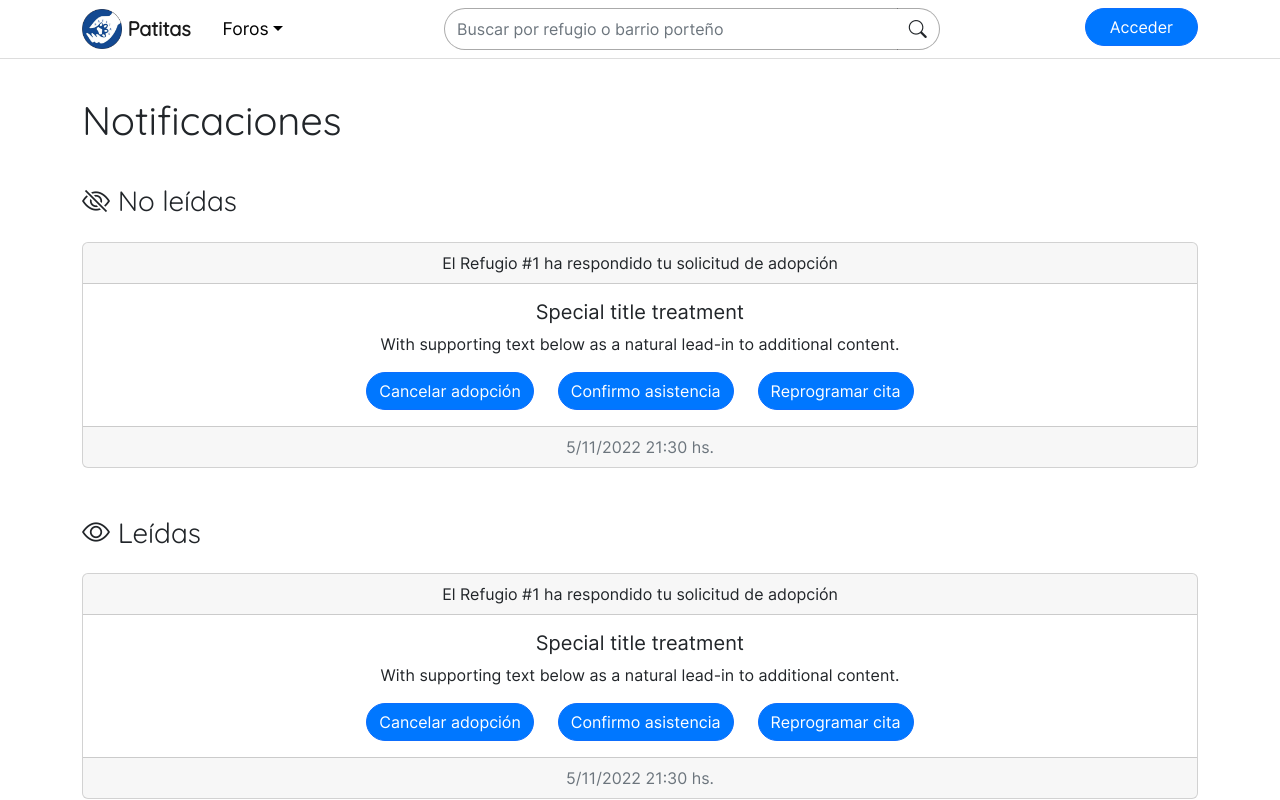
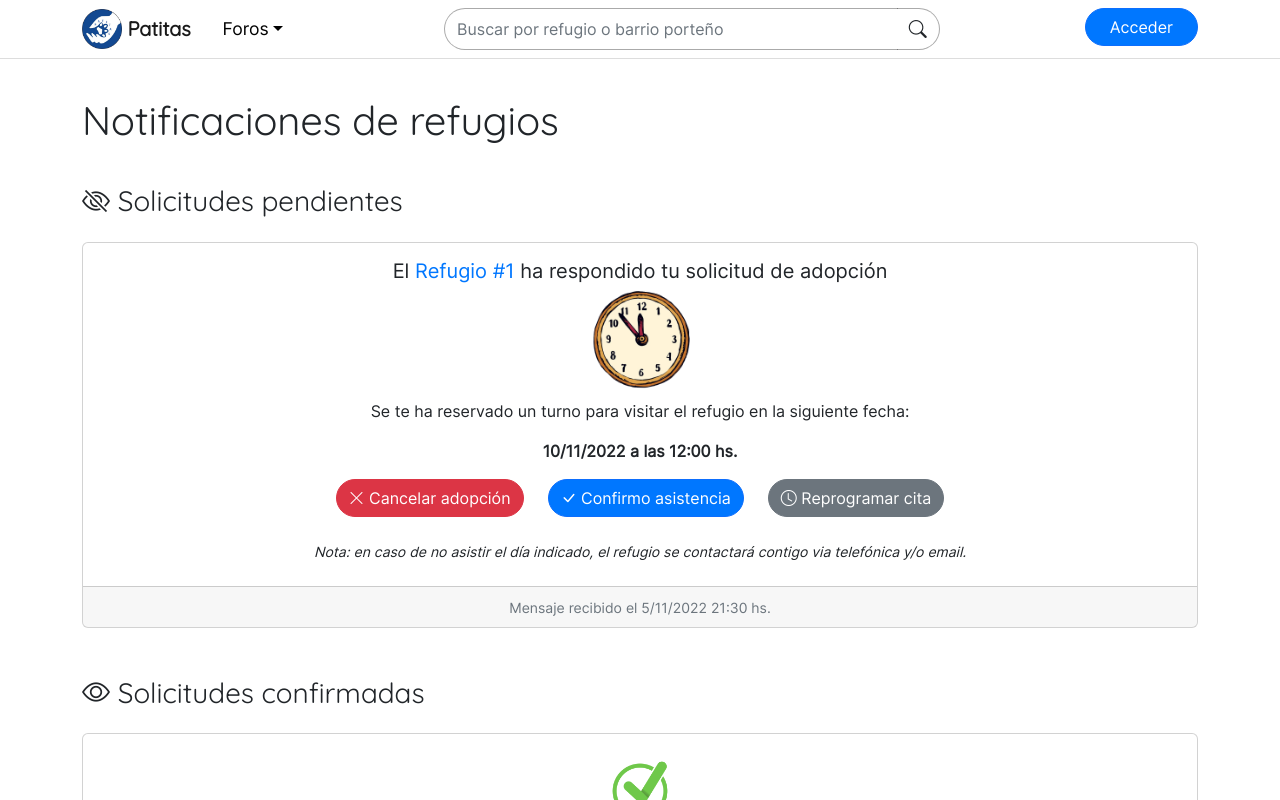
Before and after one commit to gustavo-vasquez/patitas-project, a React (Create React App) app: page /user/notifications in a window 1280 px wide. Shown: the top 800 px of the page. Built offline with nearby package versions, Linux system fonts and the light colour scheme.

Commit message:
Terminado el panel de notificaciones

```diff
--- a/public/css/site.css
+++ b/public/css/site.css
@@ -122,6 +122,9 @@ a{
 
 .btn-primary:hover {
 	background-color: #3b81ff !important;
+}
+
+button[class*="btn-"]:hover {
 	box-shadow: 0px 1px 4px 0px #424242;
 }
 
--- a/src/components/user/Notifications.jsx
+++ b/src/components/user/Notifications.jsx
@@ -1,31 +1,33 @@
+import {Link} from 'react-router-dom';
+
 function Notifications() {
     return (
         <div className="notifications-wrapper">
-            <h1>Notificaciones</h1>
-            <h3><i className="bi bi-eye-slash"></i> No leídas</h3>
+            <h1>Notificaciones de refugios</h1>
+            <h3><i className="bi bi-eye-slash"></i> Solicitudes pendientes</h3>
             <div className="card notification text-center">
-                <div className="card-header">El Refugio #1 ha respondido tu solicitud de adopción</div>
                 <div className="card-body">
-                    <h5 className="card-title">Special title treatment</h5>
-                    <p className="card-text">With supporting text below as a natural lead-in to additional content.</p>
-                    <button type="button" className="btn btn-primary me-4">Cancelar adopción</button>
-                    <button type="button" className="btn btn-primary me-4">Confirmo asistencia</button>
-                    <button type="button" className="btn btn-primary">Reprogramar cita</button>
+                    <h5 className="card-title">El <Link to="/shelter/1">Refugio #1</Link> ha respondido tu solicitud de adopción</h5>
+                    <img className="img-fluid" width={100} src="/img/clock.png" alt="clock"/>
+                    <p className="card-text pt-2">Se te ha reservado un turno para visitar el refugio en la siguiente fecha:</p>
+                    <p><b>10/11/2022 a las 12:00 hs.</b></p>
+                    <button type="button" className="btn btn-danger me-4"><i className="bi bi-x-lg"></i> Cancelar adopción</button>
+                    <button type="button" className="btn btn-primary me-4"><i className="bi bi-check-lg"></i> Confirmo asistencia</button>
+                    <button type="button" className="btn btn-secondary"><i className="bi bi-clock"></i> Reprogramar cita</button>
+                    <small className="d-block pt-4 pb-2"><i>Nota: en caso de no asistir el día indicado, el refugio se contactará contigo via telefónica y/o email.</i></small>
                 </div>
-                <div className="card-footer text-muted">5/11/2022 21:30 hs.</div>
+                <div className="card-footer text-muted"><small>Mensaje recibido el 5/11/2022 21:30 hs.</small></div>
             </div>
 
-            <h3><i className="bi bi-eye"></i> Leídas</h3>
+            <h3><i className="bi bi-eye"></i> Solicitudes confirmadas</h3>
             <div className="card notification text-center">
-                <div className="card-header">El Refugio #1 ha respondido tu solicitud de adopción</div>
                 <div className="card-body">
-                    <h5 className="card-title">Special title treatment</h5>
-                    <p className="card-text">With supporting text below as a natural lead-in to additional content.</p>
-                    <button type="button" className="btn btn-primary me-4">Cancelar adopción</button>
-                    <button type="button" className="btn btn-primary me-4">Confirmo asistencia</button>
-                    <button type="button" className="btn btn-primary">Reprogramar cita</button>
+                    <img className="img-fluid" width={80} src="/img/check.png" alt="check"/>
+                    <h5 className="card-title">Visita confirmada</h5>
+                    <p className="card-text pt-2">Has confirmado tu asistencia para visitar el <Link to="/shelter/1">Refugio #1</Link> en la siguiente fecha:</p>
+                    <p><b>10/11/2022 a las 12:00 hs.</b></p>
                 </div>
-                <div className="card-footer text-muted">5/11/2022 21:30 hs.</div>
+                <div className="card-footer text-muted"><small>Visita confirmada el 5/11/2022 21:45 hs.</small></div>
             </div>
         </div>
     );
```
Also changed, not shown: public/img/check.png (added), public/img/clock.png (added).
